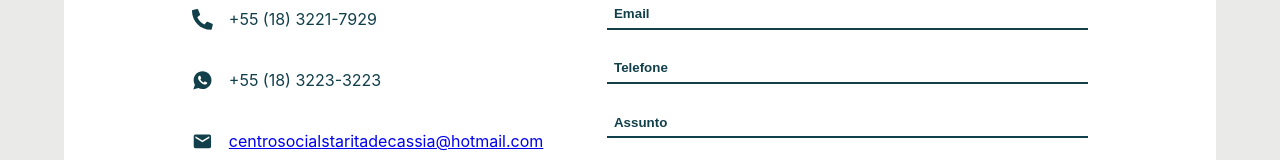
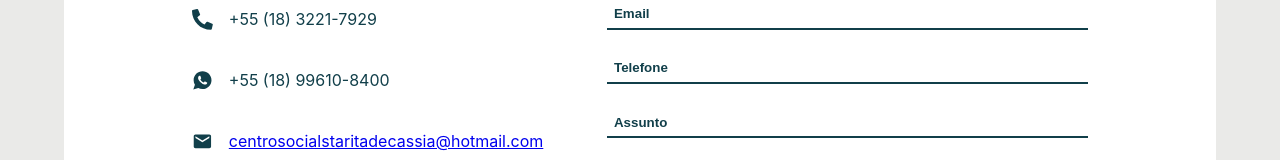
Before and after one commit to TurinoS/Centro-Social-Sta-Rita, a JavaScript app: page /contatos in a window 1280 px wide. Shown: the part 590-750 px from the top of the page. Built offline with nearby package versions, Linux system fonts and the light colour scheme; the HTML template or start-up script is replaced by a standard one.

Commit message:
Concertando o número de celular nos contatos

```diff
--- a/src/pages/Contatos/index.js
+++ b/src/pages/Contatos/index.js
@@ -14,7 +14,7 @@ export default function Contatos() {
 
                 <p><FaPhoneAlt className={styles.icone} />+55 (18) 3221-7929</p>
 
-                <p><IoLogoWhatsapp className={styles.icone} />+55 (18) 3223-3223</p>
+                <p><IoLogoWhatsapp className={styles.icone} />+55 (18) 99610-8400</p>
 
                 <p><MdEmail className={styles.icone} /><Link target='_blank' to='https://mail.google.com/mail/u/0/?tab=rm&ogbl#inbox?compose=GTvVlcSGMhdWvqbJbBTDSVwMLzRVHwrMdPPtDJfxGzWlXCNwrlRVMHQlnjWDfjFGxQjbqxFCJDVKp'>
                     centrosocialstaritadecassia@hotmail.com</Link></p>
```
